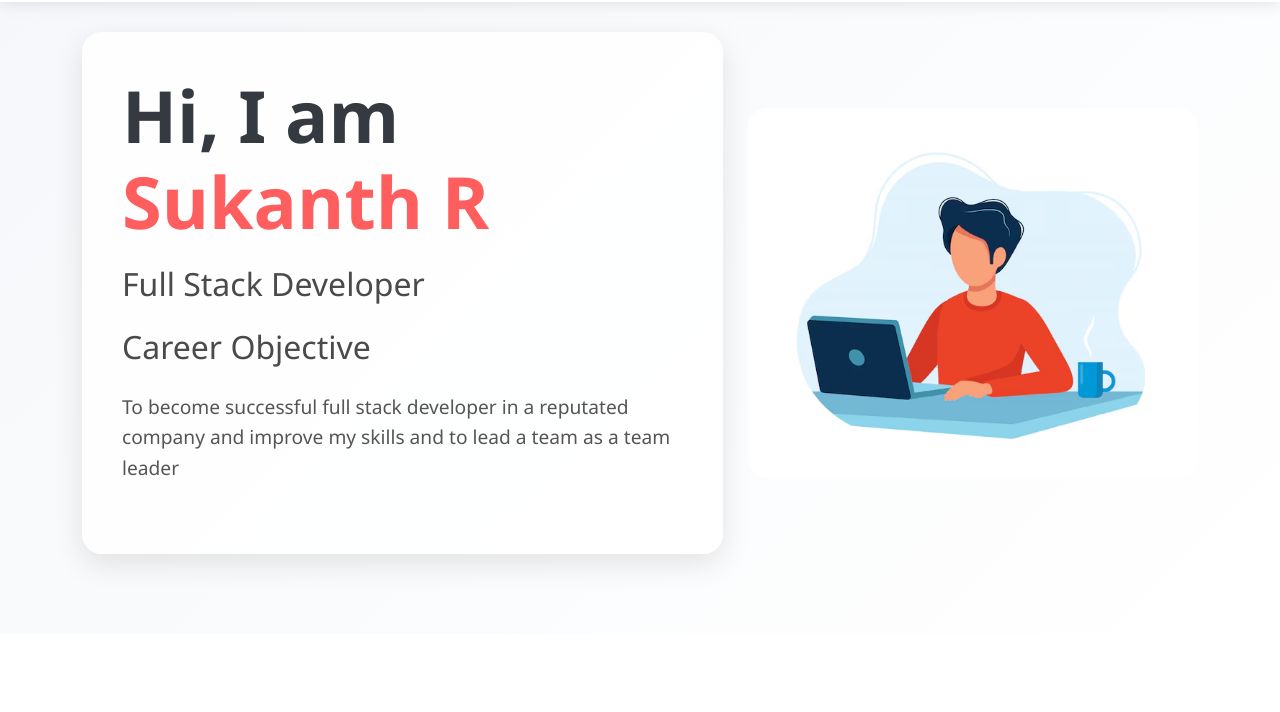
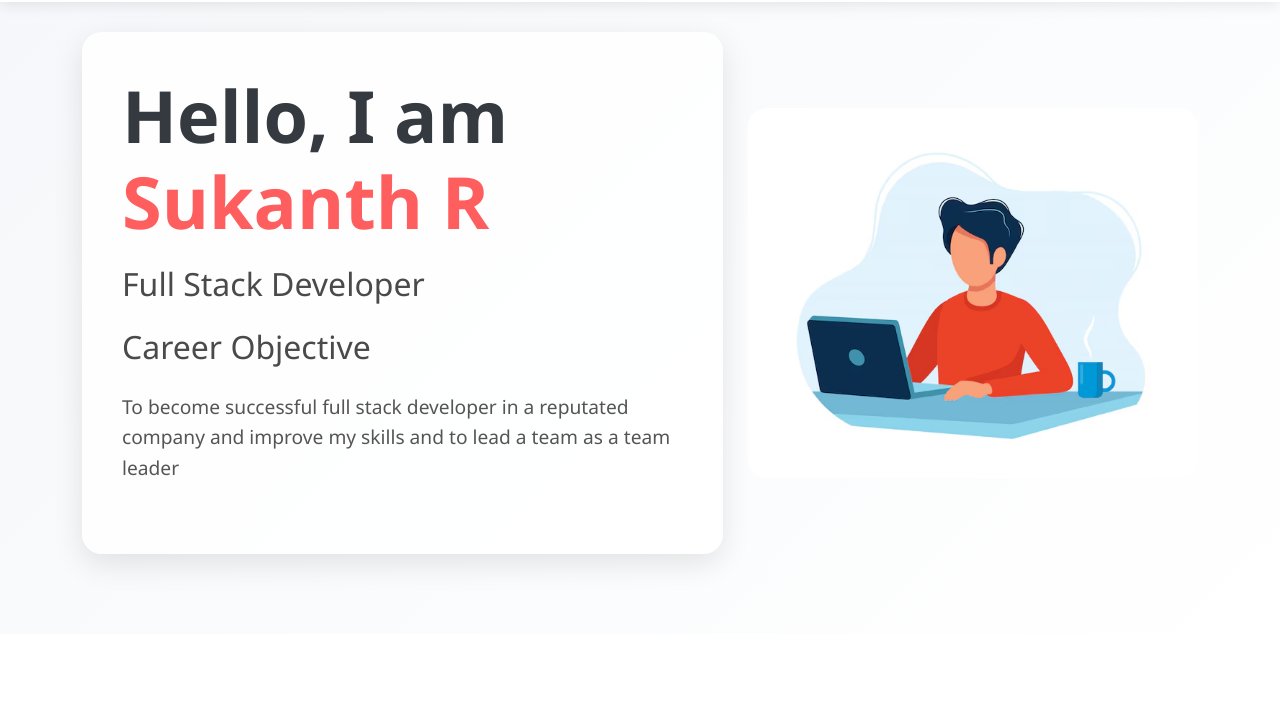
Before and after one commit to Sukanth-R/devdemo1, a plain HTML site: page index.html in a window 1280 px wide. Shown: the part 88-800 px from the top of the page. Drawn offline with Linux system fonts and the light colour scheme.

Commit message:
5th commit

```diff
--- a/index.html
+++ b/index.html
@@ -708,7 +708,7 @@
                 <div class="row align-items-center">
                     <div class="col-lg-7 col-md-12 mb-5 mb-lg-0">
                         <div class="card hero-card">
-                            <h1 class="hero-title">Hi, I am <small>Sukanth R</small></h1>
+                            <h1 class="hero-title">Hello, I am <small>Sukanth R</small></h1>
                             <h4 class="hero-subtitle">Full Stack Developer</h4>
                             <h4 class="hero-subtitle">Career Objective</h4>
                             <p class="hero-text">
```
